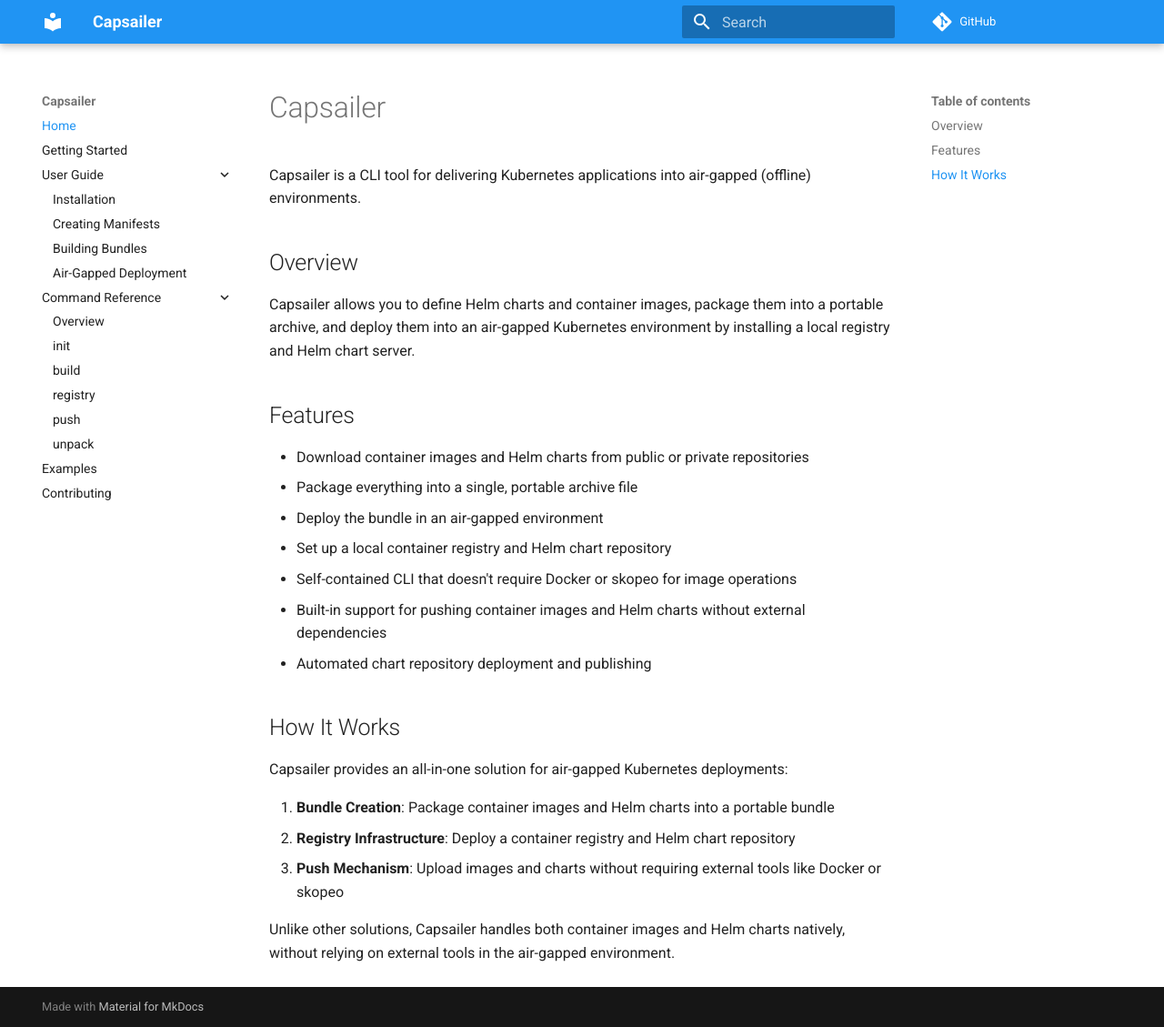
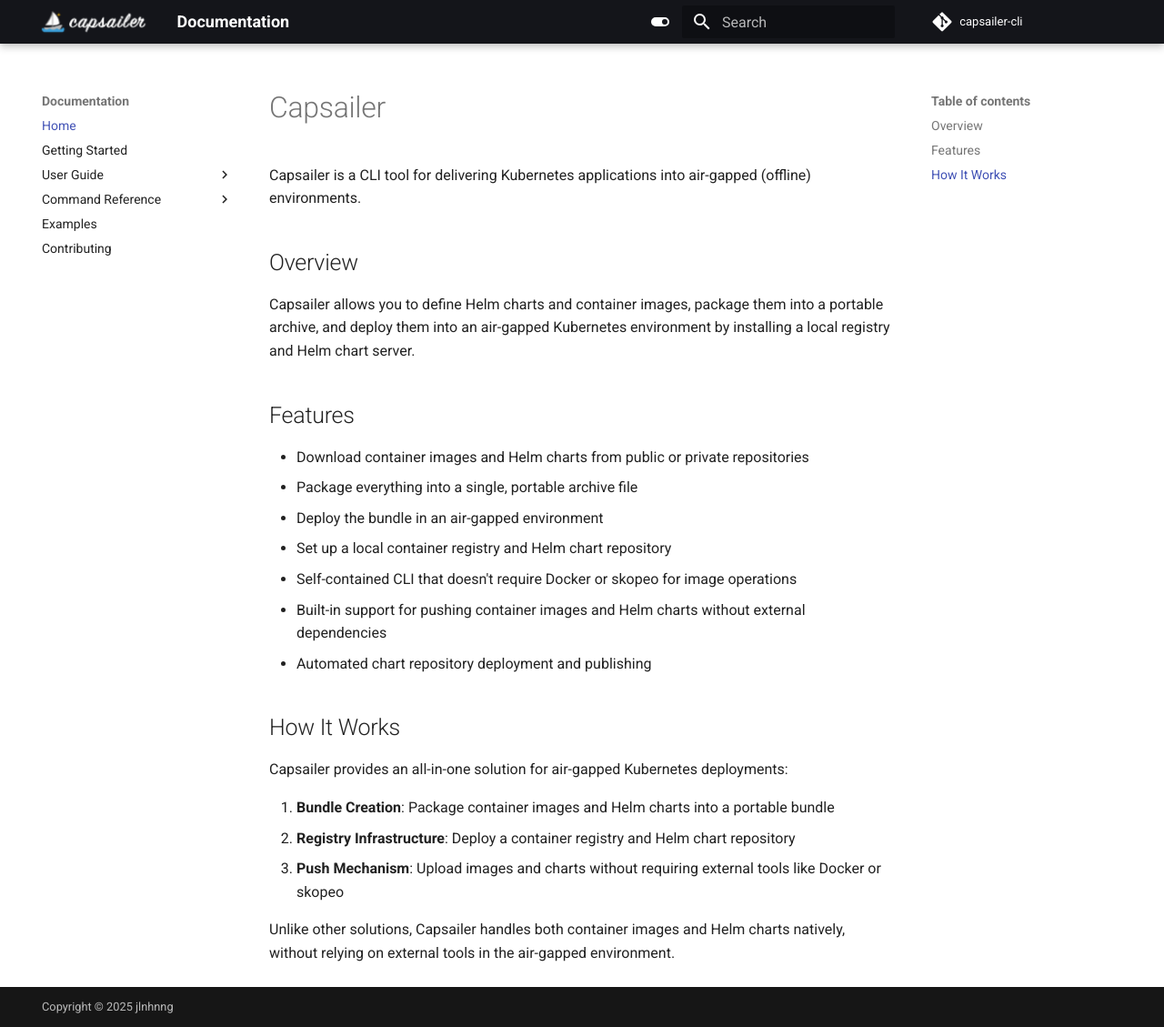
Before and after one commit to capsailer/capsailer-cli, an MkDocs documentation site: the page built from docs/index.md, in a window 1280 px wide and 1129 px high. Shown: the whole window at 91% size. Built offline with MkDocs 1.6.1 and Material for MkDocs 9.7.7, drawn with Linux system fonts in a browser that asks for light colours; comment, search, counter and statistics services are not loaded.

Commit message:
Update documentation styling

```diff
--- a/mkdocs.yml
+++ b/mkdocs.yml
@@ -1,18 +1,36 @@
-site_name: Capsailer
-site_description: CLI tool for delivering Kubernetes applications into air-gapped environments
+site_name: Documentation
+site_description: Documentation for capsailer, CLI tool for delivering Kubernetes applications into air-gapped environments
+repo_name: capsailer-cli
 repo_url: https://github.com/jlnhnng/capsailer
 site_url: https://jlnhnng.github.io/capsailer/
+copyright: Copyright &copy; 2025 jlnhnng
 theme:
   name: material
+  logo: assets/images/logo.png
+  favicon: assets/images/favicon.ico
   palette:
-    primary: blue
-    accent: blue
+    - media: "(prefers-color-scheme: light)"
+      scheme: default
+      primary: black
+      accent: blue
+      toggle:
+        icon: material/toggle-switch
+        name: Switch to dark mode
+    - media: "(prefers-color-scheme: dark)"
+      scheme: slate
+      primary: black
+      accent: blue
+      toggle:
+        icon: material/toggle-switch-off-outline
+        name: Switch to light mode
   features:
     - navigation.instant
     - navigation.tracking
-    - navigation.expand
     - navigation.indexes
     - content.code.copy
+
+extra:
+  generator: false
 
 markdown_extensions:
   - pymdownx.highlight:
```
Also changed, not shown: README.md (+0 -32 lines), docs/assets/images/favicon.ico (added), docs/assets/images/logo.png (added).
